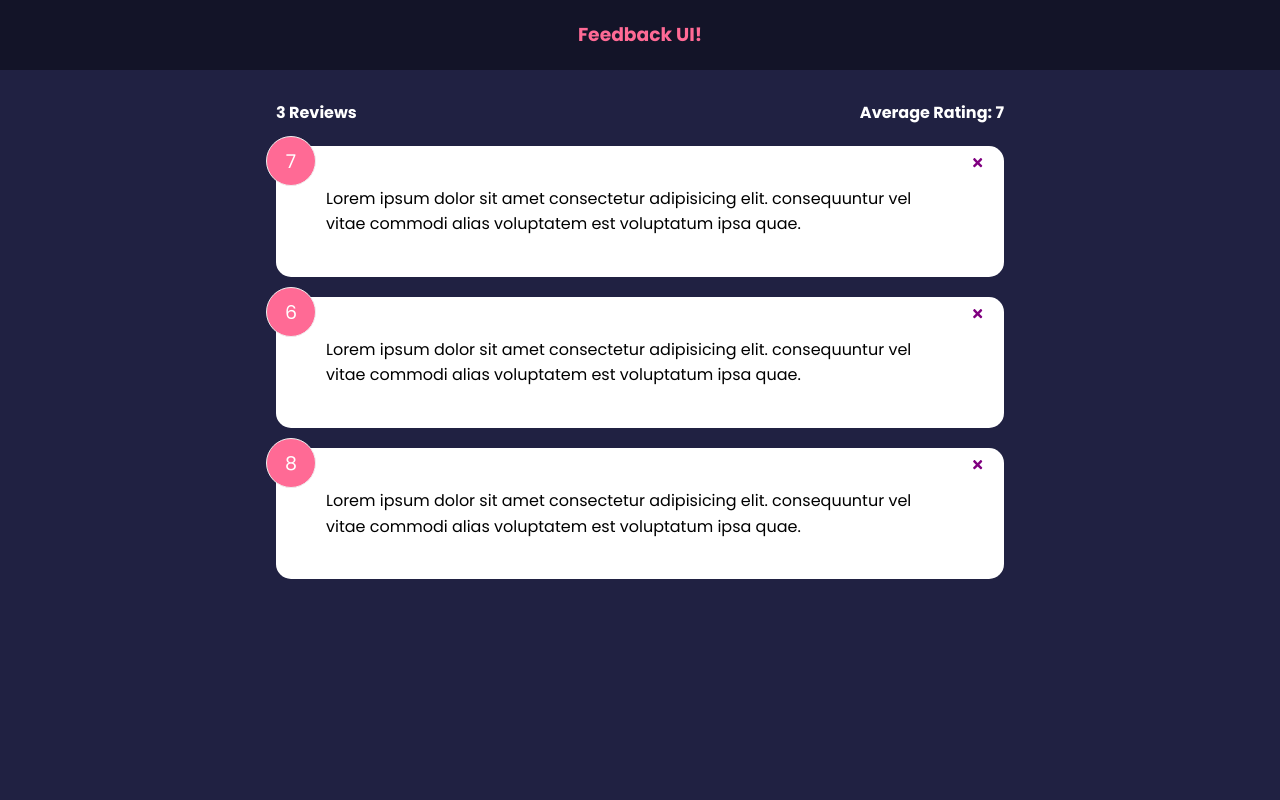
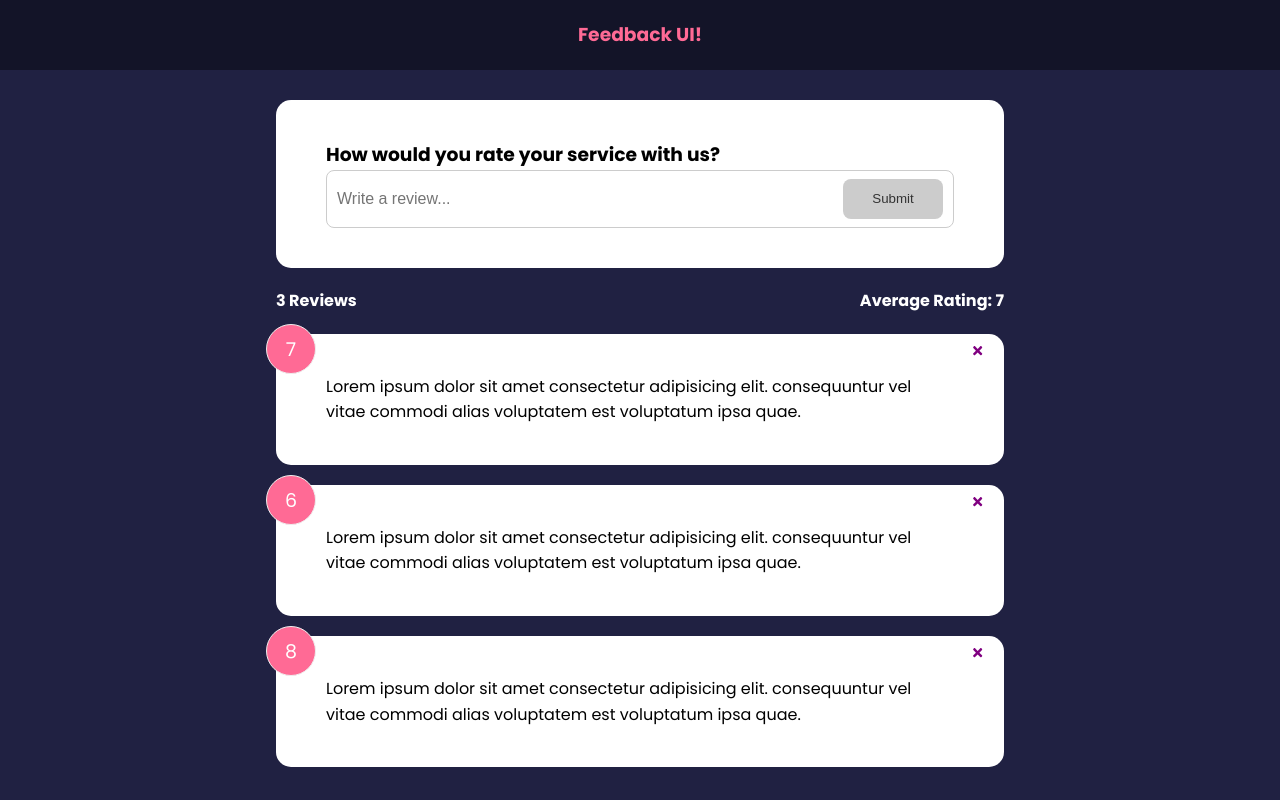
Before and after one commit to ashfaqrobin/feedback-app, a React (Create React App) app: page / in a window 1280 px wide. Built offline with nearby package versions, Linux system fonts and the light colour scheme.

Commit message:
=> Add 'FeedbackForm' component in App component. => Create 'FeedbackForm' and 'Button' components. => Update propTypes of 'feedback' prop in 'FeedbackStats' component.

```diff
--- a/src/App.js
+++ b/src/App.js
@@ -4,6 +4,7 @@ import FeedbackList from './components/FeedbackList';
 import Header from './components/Header';
 
 import FeedbackData from './data/FeedbackData';
+import FeedbackForm from './components/FeedbackForm';
 
 const App = () => {
     const [feedbackData, setFeedbackData] = useState(FeedbackData);
@@ -20,6 +21,7 @@ const App = () => {
         <>
             <Header />
             <div className="container">
+                <FeedbackForm />
                 <FeedbackStats feedback={feedbackData} />
                 <FeedbackList
                     feedbackData={feedbackData}
--- /dev/null
+++ b/src/components/FeedbackForm.jsx
@@ -0,0 +1,45 @@
+import { useState } from 'react';
+import Button from './layouts/Button';
+import Card from './layouts/Card';
+
+const FeedbackForm = () => {
+    const [review, setReview] = useState('');
+    const [btnDisabled, setBtnDisabled] = useState(true);
+    const [errorMessage, setErrorMessage] = useState('');
+
+    const handleReviewChange = (e) => {
+        if (review.length > 10) {
+            setReview(e.target.value.trim());
+            setBtnDisabled(false);
+            setErrorMessage('');
+            return;
+        }
+
+        setReview(e.target.value.trim());
+        setBtnDisabled(true);
+        setErrorMessage('Review must be at least 10 characters long');
+    };
+
+    return (
+        <Card>
+            <form>
+                <h3>How would you rate your service with us?</h3>
+                {/* Todo: rating select component */}
+                <div className="input-group">
+                    <input
+                        onChange={handleReviewChange}
+                        type="text"
+                        placeholder="Write a review..."
+                        value={review}
+                    />
+                    <Button typs="submit" isDisabled={btnDisabled}>
+                        Submit
+                    </Button>
+                </div>
+                {errorMessage && <div className="message">{errorMessage}</div>}
+            </form>
+        </Card>
+    );
+};
+
+export default FeedbackForm;
--- a/src/components/FeedbackStats.jsx
+++ b/src/components/FeedbackStats.jsx
@@ -17,11 +17,7 @@ const FeedbackStats = ({ feedback }) => {
 };
 
 FeedbackStats.propTypes = {
-    feedback: PropTypes.arrayOf({
-        id: PropTypes.number.isRequired,
-        text: PropTypes.string.isRequired,
-        rating: PropTypes.number.isRequired,
-    }).isRequired,
+    feedback: PropTypes.array.isRequired,
 };
 
 export default FeedbackStats;
--- /dev/null
+++ b/src/components/layouts/Button.jsx
@@ -0,0 +1,28 @@
+import PropTypes from 'prop-types';
+
+const Button = ({ children, version, type, isDisabled }) => {
+    return (
+        <button
+            type={type}
+            disabled={isDisabled}
+            className={`btn btn-${version}`}
+        >
+            {children}
+        </button>
+    );
+};
+
+Button.propTypes = {
+    type: PropTypes.string,
+    version: PropTypes.string,
+    isDisabled: PropTypes.bool,
+    children: PropTypes.node.isRequired,
+};
+
+Button.defaultProps = {
+    type: 'button',
+    isDisabled: false,
+    version: 'primary',
+};
+
+export default Button;
```
